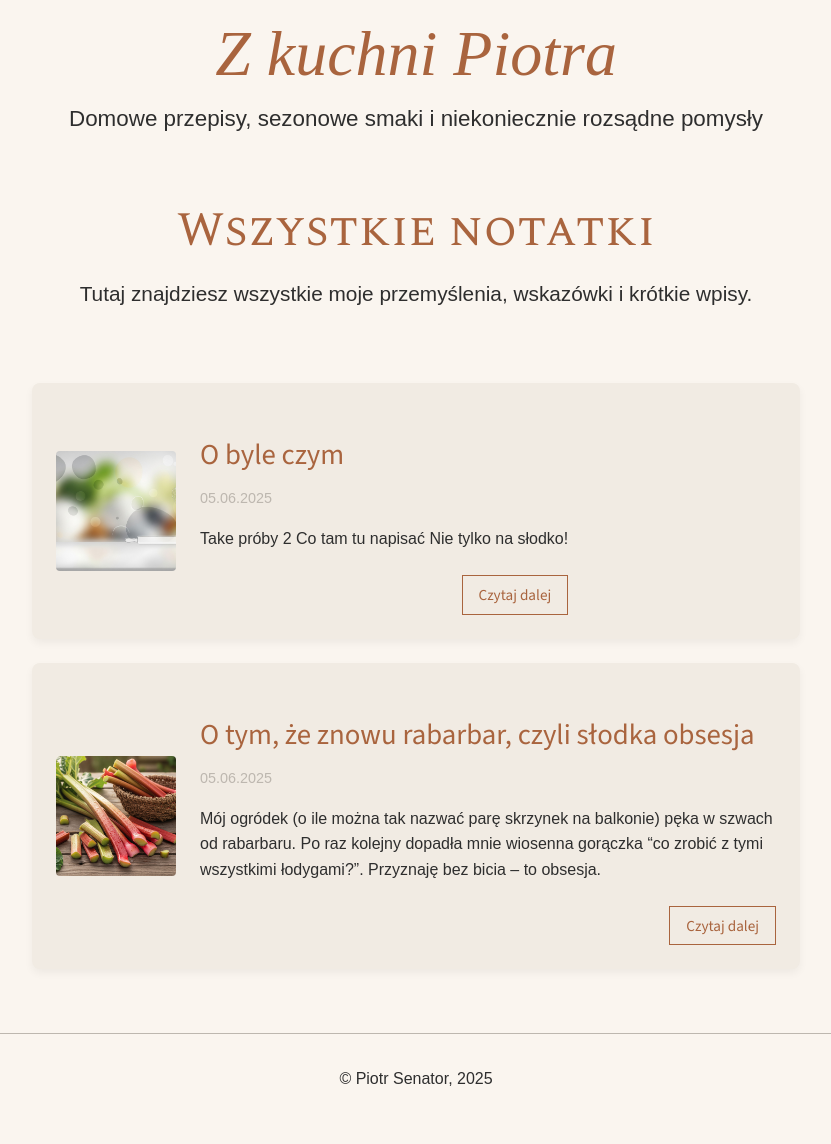
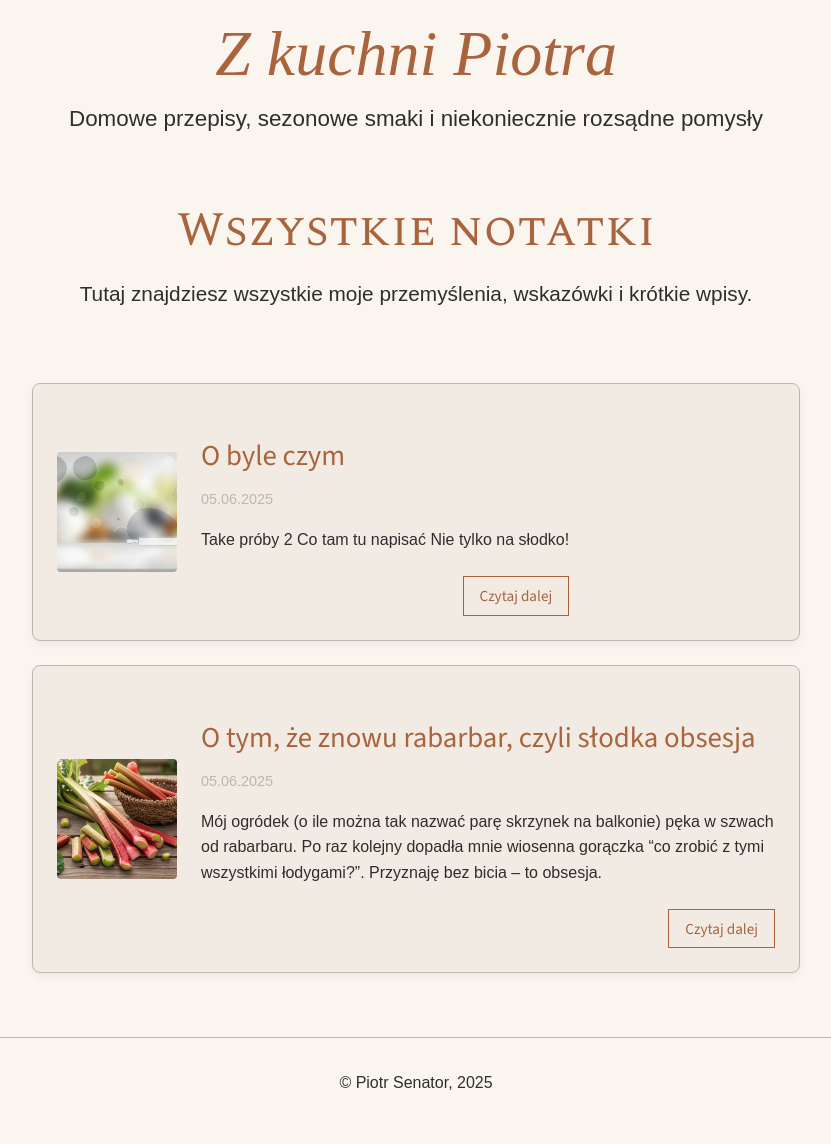
Before and after one commit to piotrsenator/kuchnia, a Jekyll site: the page built from notes.html, in a window 1280 px wide. Shown: the whole page, without its empty margins (224-1055 px from the left). Built offline with Jekyll 4.4.1, drawn with Linux system fonts in a browser that asks for light colours; some web fonts are replaced.

Commit message:
Update _note-card.scss

```diff
--- a/_sass/components/_note-card.scss
+++ b/_sass/components/_note-card.scss
@@ -120,7 +120,7 @@
   flex-direction: row;
   gap: var(--spacing-md);
   background-color: var(--color-background-accent);
-  border: 1px solid var(--color-grey-200);
+  border: 1px solid var(--color-secondary);
   border-radius: var(--border-radius-md);
   padding: var(--spacing-md);
   box-shadow: var(--shadow-md);
@@ -143,7 +143,7 @@
   justify-content: center;
   overflow: hidden;
   border-radius: var(--border-radius-sm);
-  background-color: var(--color-grey-100);
+  background-color: var(--color-secondary);
 }
 
 /* Obrazek – skalowany, zachowuje proporcje */
@@ -156,11 +156,10 @@
 
 /* Placeholder – gdy brak obrazka */
 .note-card__image--placeholder {
-  background-color: var(--color-grey-200);
+  background-color: var(--color-secondary);
   width: 100%;
   height: 100%;
 }
-
 
 /* --------------------------------------------------------------------------
    Responsywność
```
